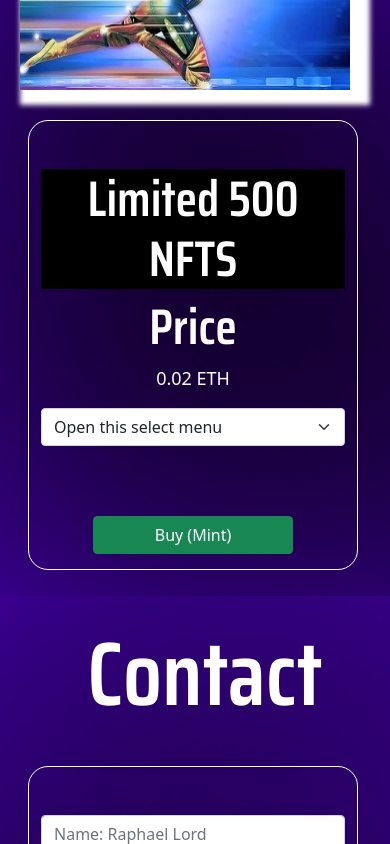
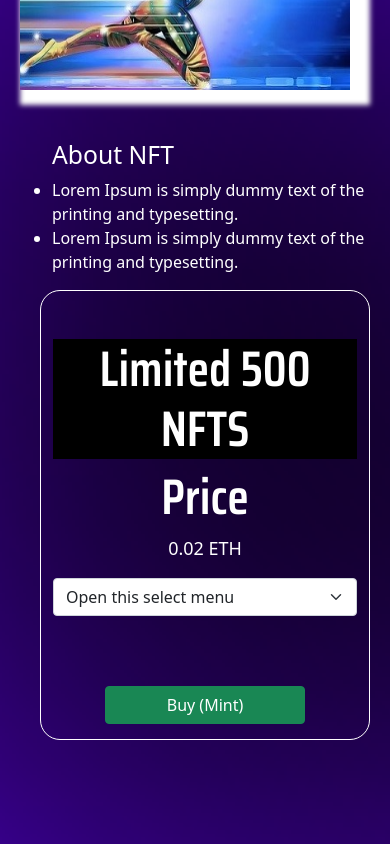
Before and after one commit to LucianoSainz/NFT-Website-Template, a React (Create React App) app: page / in a window 390 px wide. Shown: the part 2160-3004 px from the top of the page. Built offline with nearby package versions, Linux system fonts and the light colour scheme.

Commit message:
refactoring styles

```diff
--- a/src/App.css
+++ b/src/App.css
@@ -84,6 +84,13 @@
   height: 230px;
   box-shadow: 10px 5px 5px 10px #fff;
 
+}
+.about-nft{
+  margin-top: 50px;
+}
+.list-mint{
+  margin-top: 15px;
+  color:#fff;
 }
 .content-buy{
   margin-top: 30px;
@@ -173,7 +180,7 @@
     }
 
         .container-mint {
-          height: 900px;
+          height: 1150px;
           padding-left: 20px;
         }
         .card-one {
@@ -187,7 +194,7 @@
                 .content-buy{
                   width:330px;
                   height: 450px;
-                  margin-left: 20px;
+                  margin:0 auto;
                 }
                         .container-contact {
                           height: 1200px;
@@ -195,7 +202,7 @@
                         }
                         .contact{
                           width: 330px;
-                          margin-left: 20px;
+                          margin:0 auto;
                         }
 
 }
--- a/src/components/mint.js
+++ b/src/components/mint.js
@@ -13,6 +13,17 @@ const Mint = () => {
             <div class="card-one">
               <img class="nft" src={superhero1} />
             </div>
+            <ul class="list-mint">
+              <h2 class="about-nft">About NFT</h2>
+              <li>
+                Lorem Ipsum is simply dummy text of the printing and
+                typesetting.
+              </li>
+              <li>
+                Lorem Ipsum is simply dummy text of the printing and
+                typesetting.
+              </li>
+            </ul>
           </div>
           <div class="col-lg-6 col-sm-12 pt-5 content-buy">
             <h1 class="title-four">Limited 500 NFTS</h1>
```
